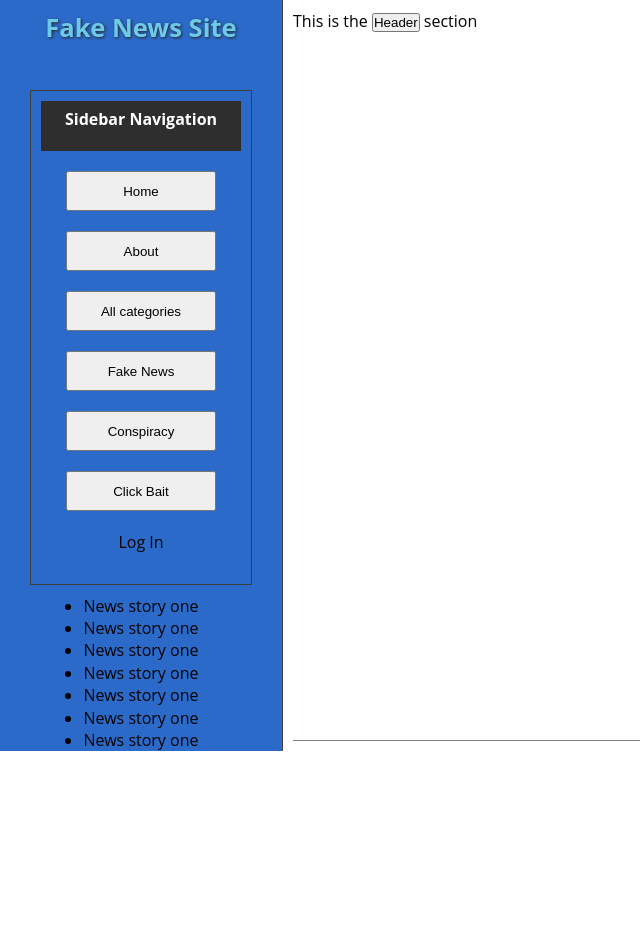
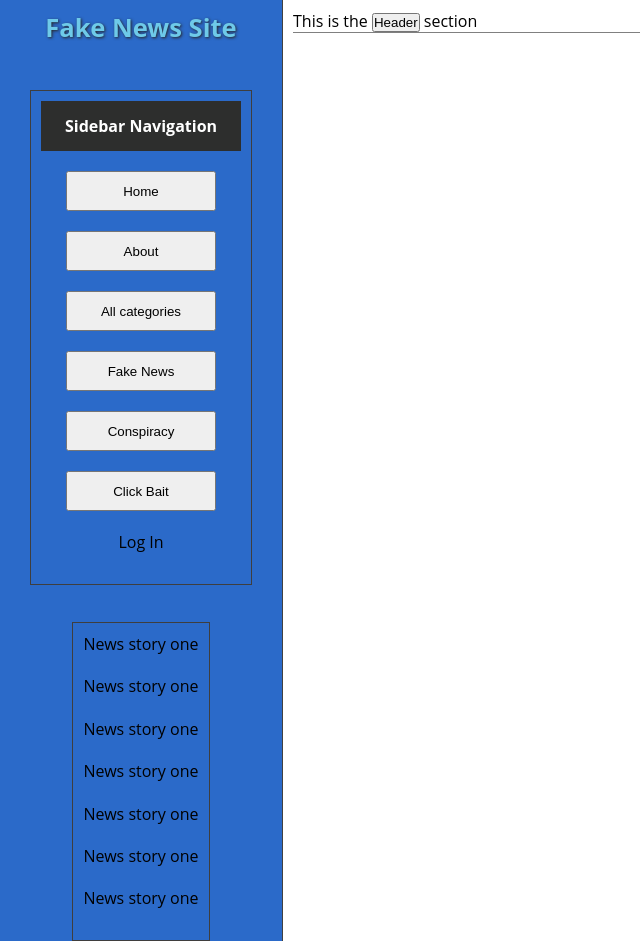
Before and after one commit to JS-goose/fake_news_react, a React (Create React App) app: page / in a window 1280 px wide. Shown: the whole page, without its empty margins (0-640 px from the left). Before the commit the page ends 800 px from the top, so only its background shows below. Built offline with nearby package versions, Linux system fonts and the light colour scheme; no server answers.

Commit message:
changed references in header to affect both ul elements

```diff
--- a/src/App.css
+++ b/src/App.css
@@ -65,7 +65,7 @@ nav {
   margin-bottom: 20px;
 }
 
-#nav-links-list {
+header ul {
   list-style: none;
   display: flex;
   flex-direction: column;
@@ -76,7 +76,7 @@ nav {
   padding: 10px;
 }
 
-#nav-links-list li {
+header ul li {
   padding-bottom: 20px;
 }
 
@@ -92,7 +92,7 @@ nav h1 {
   grid-template-columns: repeat(3, minmax(200px, auto));
   color: black;
   width: 100%;
-  /* height: 60%; */
+  height: 100%;
   margin: 10px;
 }
 
```
